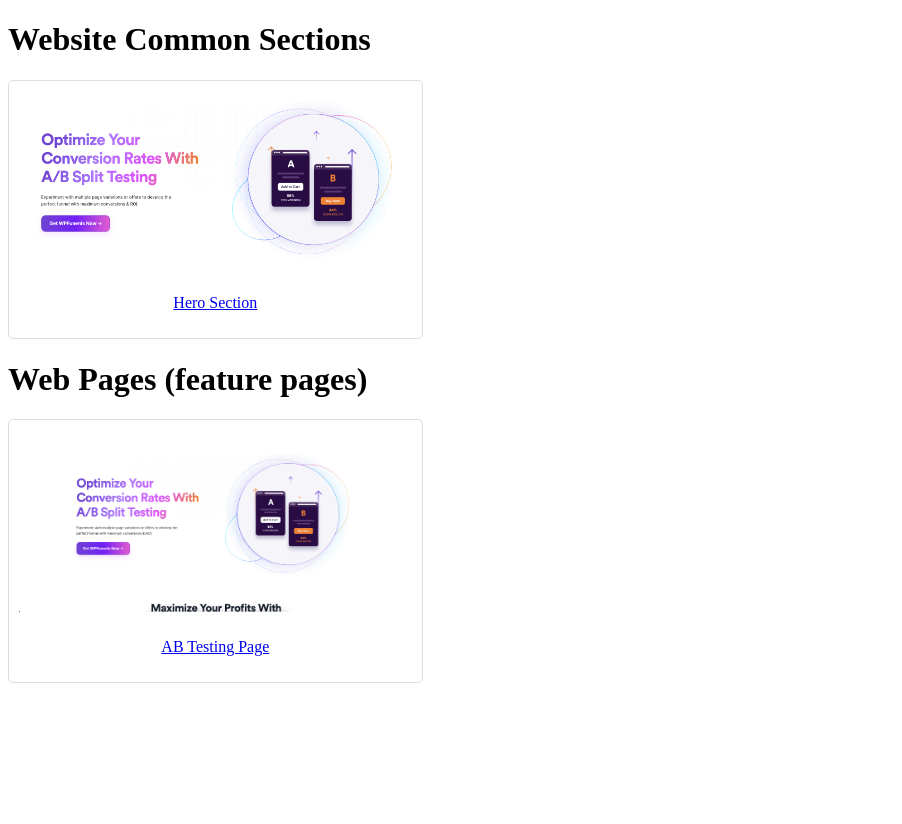
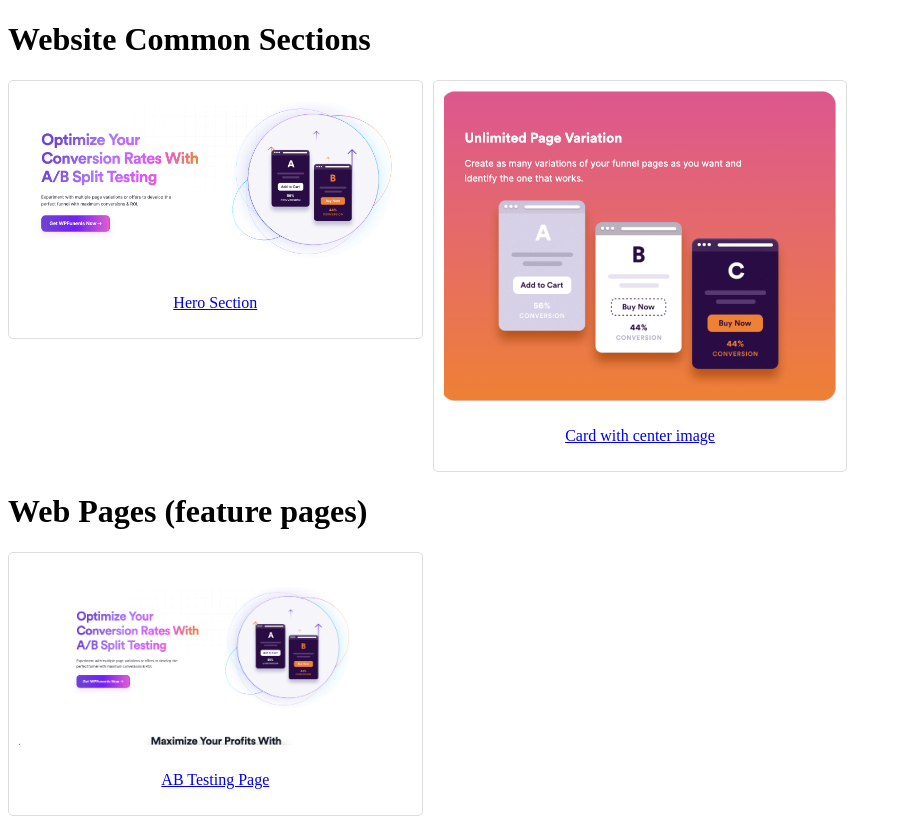
Before and after one commit to kabir-coderex/website-common-sections, a plain HTML site: page index.html in a window 1280 px wide. Shown: the whole page, without its empty margins (0-902 px from the left). Before the commit the page ends 800 px from the top, so only its background shows below. Drawn offline with Linux system fonts and the light colour scheme.

Commit message:
updated index.html

```diff
--- a/index.html
+++ b/index.html
@@ -16,6 +16,13 @@
                     <p>Hero Section</p>
                 </div>
             </a>
+
+            <a href="./components/CardWithCenterImage/index.html">
+                <div class="single-page">
+                    <img src="./assets/CardWithCenterImage.png" alt="Hero Section">
+                    <p>Card with center image</p>
+                </div>
+            </a>
         </div>
 
         <h1>Web Pages (feature pages)</h1>
```
